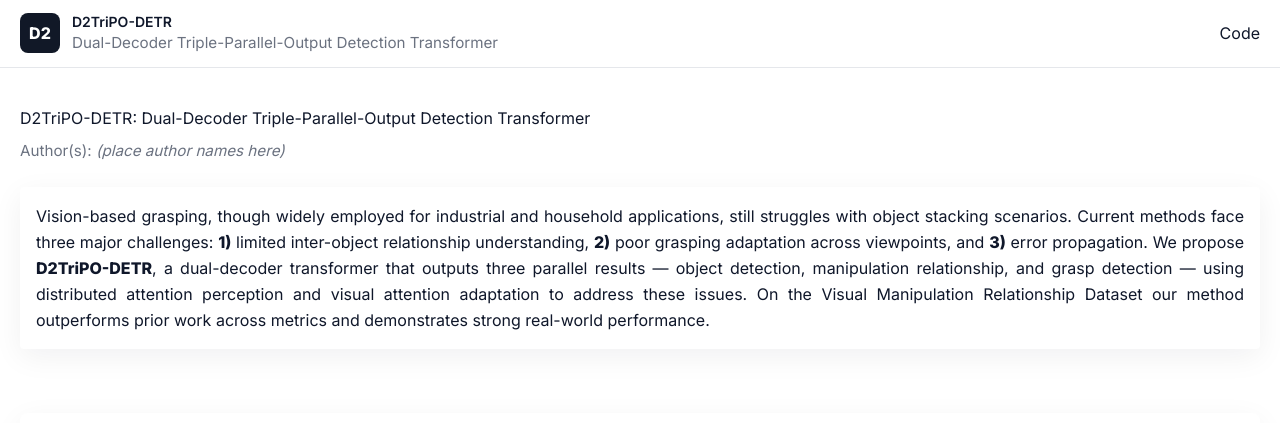
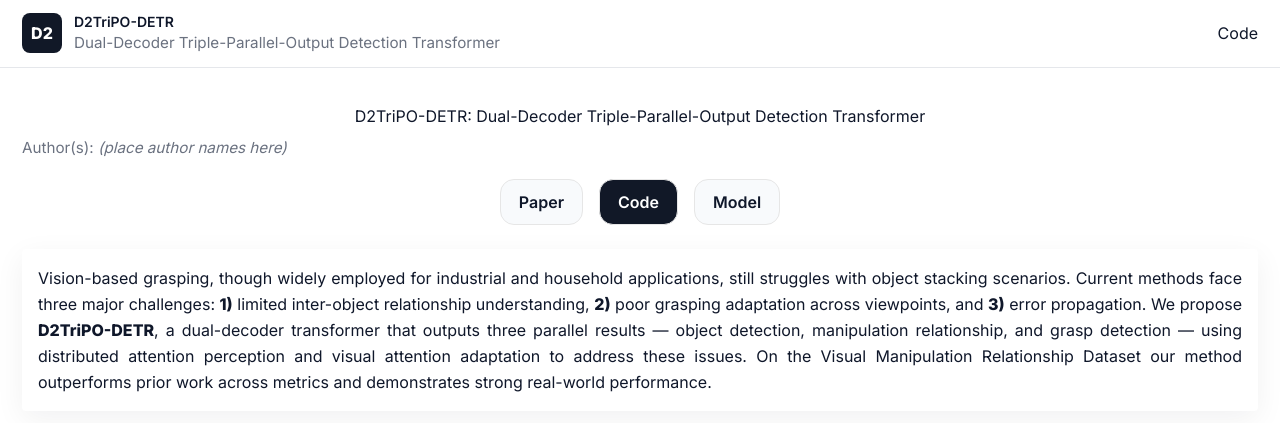
Before and after one commit to mok1170/TII, a plain HTML site: page index.html in a window 1280 px wide. Shown: the top 423 px of the page. Drawn offline with nearby package versions, Linux system fonts and the light colour scheme.

Commit message:
Update index.html

```diff
--- a/index.html
+++ b/index.html
@@ -8,30 +8,38 @@
   <link href="https://fonts.googleapis.com/css2?family=Inter:wght@300;400;600;800&display=swap" rel="stylesheet">
   <meta name="description" content="D2TriPO-DETR: Dual-Decoder Triple-Parallel-Output Detection Transformer" />
   <style>
-    :root{--accent:#1f2937;--brand:#111827;--muted:#6b7280}
+    :root{--brand:#0f172a;--muted:#6b7280;--accent:#111827}
     html,body{height:100%}
-    body{font-family:Inter,ui-sans-serif,system-ui,-apple-system,"Segoe UI",Roboto,'Helvetica Neue',Arial; background:#fff; color:var(--brand);}
-    /* Force full two-end justification for all textual elements as requested */
-    body, h1, h2, h3, h4, p, li, td, th, figcaption, nav, footer, a { text-align: justify; text-justify: inter-word; }
+    body{font-family:Inter,ui-sans-serif,system-ui,-apple-system,"Segoe UI",Roboto,'Helvetica Neue',Arial; background:#ffffff; color:var(--brand);}
 
-    .container{max-width:1100px}
+    /* Page width control: leave side whitespace */
+    .container{max-width:920px;margin-left:auto;margin-right:auto;padding-left:22px;padding-right:22px}
+
+    /* Text justification: apply to content paragraphs but keep headings centered */
+    body, p, li, td, th, figcaption, footer, nav { text-align: justify; text-justify: inter-word; }
+    h1, .title-center { text-align: center; text-justify: none; }
+
     .shadow-soft{box-shadow:0 8px 30px rgba(17,24,39,0.06)}
-    .glass{background:linear-gradient(180deg, rgba(255,255,255,0.9), rgba(250,250,250,0.9));backdrop-filter:blur(4px)}
+    .glass{background:linear-gradient(180deg, rgba(255,255,255,0.95), rgba(250,250,250,0.95));backdrop-filter:blur(4px)}
     .figure-img{max-height:520px;object-fit:contain}
     .caption{color:var(--muted);font-size:0.95rem}
-    /* OpenVLA-like simple, research-project look: restrained spacing and clean tables */
-    header a.code-link{display:inline-block;padding:8px 12px;border-radius:8px;background:transparent;border:1px solid #e6e6e6;font-size:0.9rem}
-    table th{background:#fafafa}
-    /* make headings visually prominent while still justified */
-    h1{font-weight:800; font-size:2.6rem; margin:0; line-height:1.05}
+    header a.code-link{display:inline-block;padding:8px 14px;border-radius:10px;background:transparent;border:1px solid #e6e6e6;font-size:0.95rem}
+
+    h1{font-weight:800; font-size:2.4rem; margin:0; line-height:1.05}
     .mute-small{color:var(--muted);font-size:0.95rem}
 
+    /* Button style for paper/code/model */
+    .action-btn{display:inline-flex;align-items:center;justify-content:center;gap:8px;padding:10px 18px;border-radius:14px;border:1px solid #e6e6e6;background:#111827;color:white;text-decoration:none;font-weight:600}
+    .action-btn.ghost{background:#f8fafc;color:var(--brand);border:1px solid #e6e6e6}
+
+    /* Responsive tweaks */
+    @media (max-width:640px){ .action-btn{width:100%;padding:12px 16px;border-radius:10px} .btn-row{flex-direction:column;gap:10px} }
   </style>
 </head>
 <body class="antialiased text-slate-900">
-  <!-- Top bar with Code link similar to OpenVLA -->
+  <!-- Top bar (keeps yesterday's style) -->
   <nav class="border-b py-3">
-    <div class="container mx-auto px-5 flex items-center justify-between">
+    <div class="container flex items-center justify-between">
       <div class="flex items-center gap-3">
         <div class="w-10 h-10 rounded-lg bg-gray-900 flex items-center justify-center text-white font-bold">D2</div>
         <div>
@@ -39,33 +47,38 @@
           <div class="mute-small">Dual-Decoder Triple-Parallel-Output Detection Transformer</div>
         </div>
       </div>
-      <div class="">
+      <div>
         <a class="code-link" href="https://github.com/Embodied-Soft-Intelligence/TII" target="_blank" rel="noopener noreferrer">Code</a>
       </div>
     </div>
   </nav>
 
-  <header class="container mx-auto px-5 py-10">
-    <h1 class="leading-tight">D2TriPO-DETR: Dual-Decoder Triple-Parallel-Output Detection Transformer</h1>
+  <header class="container py-10 text-center">
+    <!-- Big bold title (centered) -->
+    <h1 class="title-center">D2TriPO-DETR: Dual-Decoder Triple-Parallel-Output Detection Transformer</h1>
     <p class="mt-3 mute-small">Author(s): <span class="italic">(place author names here)</span></p>
 
-    <div class="mt-6 bg-white p-4 rounded shadow-soft">
+    <!-- Button row (paper / code / model) under author line -->
+    <div class="mt-5 flex justify-center items-center gap-4 btn-row">
+      <a class="action-btn ghost" href="#" title="Paper link placeholder">Paper</a>
+      <a class="action-btn" href="https://github.com/Embodied-Soft-Intelligence/TII" target="_blank" rel="noopener noreferrer">Code</a>
+      <a class="action-btn ghost" href="#" title="Model link placeholder">Model</a>
+    </div>
+
+    <div class="mt-6 bg-white p-4 rounded shadow-soft text-left">
       <p class="leading-relaxed">Vision-based grasping, though widely employed for industrial and household applications, still struggles with object stacking scenarios. Current methods face three major challenges: <strong>1)</strong> limited inter-object relationship understanding, <strong>2)</strong> poor grasping adaptation across viewpoints, and <strong>3)</strong> error propagation. We propose <strong>D2TriPO-DETR</strong>, a dual-decoder transformer that outputs three parallel results — object detection, manipulation relationship, and grasp detection — using distributed attention perception and visual attention adaptation to address these issues. On the Visual Manipulation Relationship Dataset our method outperforms prior work across metrics and demonstrates strong real-world performance.</p>
     </div>
   </header>
 
-  <main class="container mx-auto px-5 pb-16">
+  <main class="container pb-16">
 
-    <!-- Fig 1 (no caption now) -->
+    <!-- Fig 1 (no caption) -->
     <section id="fig1" class="mt-6">
       <div class="bg-white rounded-lg p-4 shadow-soft">
         <img src="https://raw.githubusercontent.com/mok1170/TII/main/Fig.%201.jpg" alt="Fig.1" class="w-full figure-img rounded" />
       </div>
     </section>
 
-    <!-- Removed Fig.3 as requested -->
-
-    <!-- Spacer -->
     <div class="my-8"></div>
 
     <!-- Fig 7 & description -->
```
